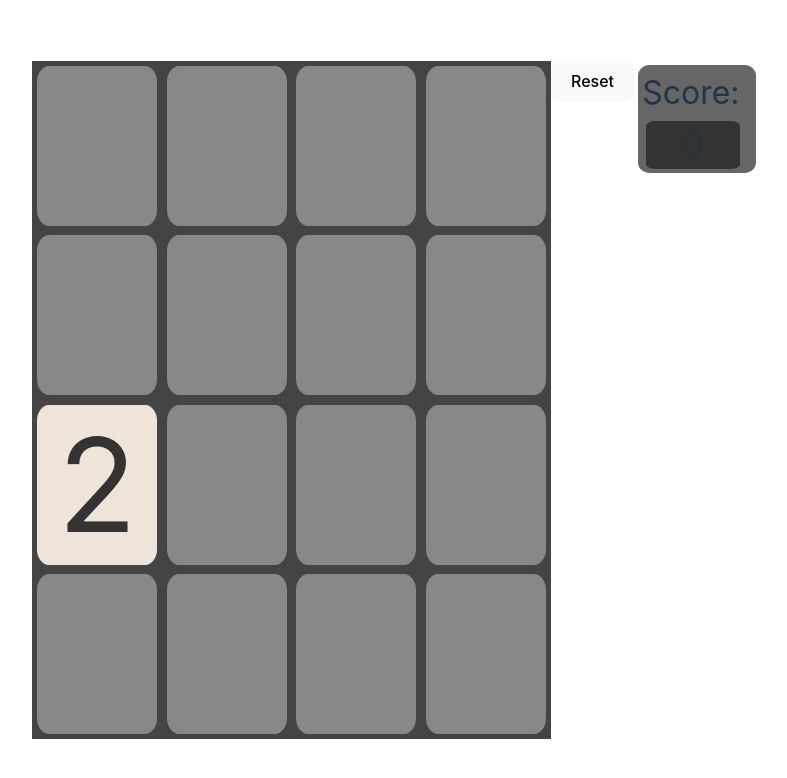
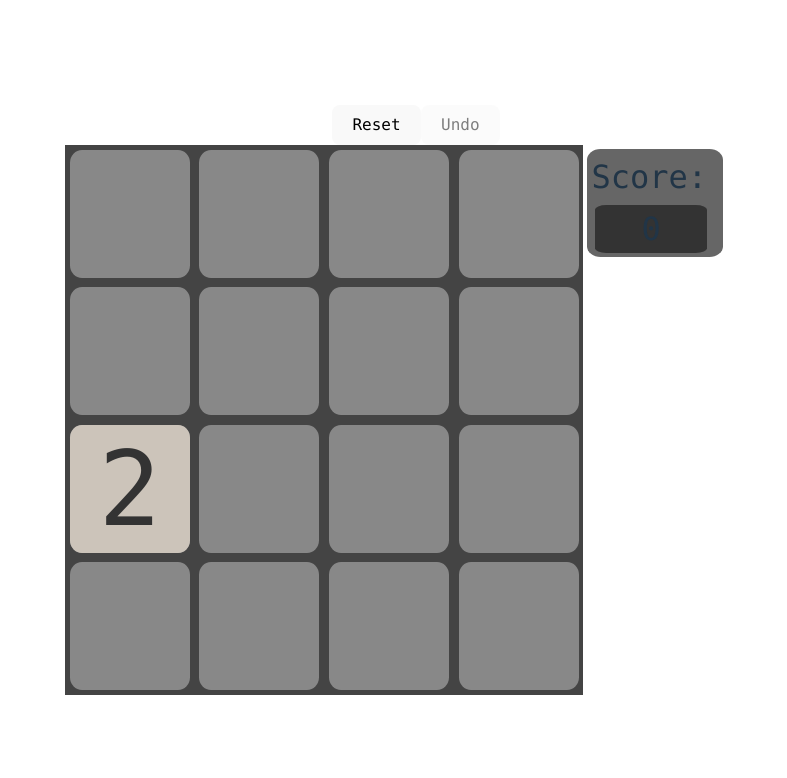
Before and after one commit to Antony-Salta/Cheating48, a React (Vite) app: page / in a window 1280 px wide. Shown: the top 778 px of the page, without its empty margins (224-1011 px from the left). Built offline with nearby package versions, Linux system fonts and the light colour scheme.

Commit message:
Added the ability to undo, and changed some of the styling slightly

```diff
--- a/src/App.css
+++ b/src/App.css
@@ -3,6 +3,7 @@
   margin: 0 auto;
   padding: 2rem;
   text-align: center;
+  font-family: "consolas";
 }
 
 .logo {
@@ -50,8 +51,8 @@
 
 .grid-item{
   display: inline-grid;
-  height: 20vh;
-  line-height: 20vh;
+  height: 16vh;
+  line-height: 16vh;
   width: 15vh;
   margin: 0.6vh;
   border-radius: 10%;
@@ -106,8 +107,7 @@
   border-radius: 10%;
   background-color: #333333;
 }
-.whole
-{
-  height: 100%;
-  width: 100%;
+.disabled{
+    opacity: 0.5;
+    cursor: not-allowed;
 }
--- a/src/App.jsx
+++ b/src/App.jsx
@@ -1,4 +1,4 @@
-import { useState } from 'react';
+import { useState, useEffect } from 'react';
 import reactLogo from './assets/react.svg';
 import viteLogo from '/vite.svg';
 import './App.css';
@@ -16,12 +16,13 @@ for(let i=0; i< size; i++)
 }
 
 const moveTime = 120; //time for a move animation in milliseconds, needs to be synced up with what the transition time is in the css file.
-let tempGame = new Game(initialLayout);
-tempGame.generateNewNum();
-initialLayout = tempGame.layout;
+let game = new Game(initialLayout);
+game.generateNewNum();
+initialLayout = game.layout;
 
 
-function App() {
+function App()
+{
     const [cookies, setCookie, removeCookie] = useCookies(['layout']);
     // const [layout, setLayout] = useCookies("layout", new LayoutWrapper(initialLayout)); // need to figure out how to set default values for this cookie.
     // const [prevLayout, setPrevLayout] = useCookies("prevLayout", null);
@@ -33,8 +34,10 @@ function App() {
 
     const layout = cookies.layout ?? new LayoutWrapper(initialLayout); // the wonders of not being able to set a normal default value for cookies
 
+    useEffect(() =>{
+        game = new Game(layout.grid);
+    }, []);
 
-  const game = new Game(layout.grid); //this might make new objects a ton, but I don't know how to not do that right now
     //const [layout, setLayout] = useState(new LayoutWrapper(copy));
     //const [prevLayout, setPrevLayout] = useState(null);
     const [gameUpdates, setGameUpdates] = useState({toPop: {}, newTile: {}, moveCoords : {}});
@@ -90,15 +93,42 @@ function App() {
         removeCookie('score');
         removeCookie('record');
     }
+    function undo()
+    {
+        if(timeoutID !== null)
+            clearTimeout(timeoutID);
+
+        setTimeoutID(null);
+        let states = game.undo();
+        if(states)
+        {
+            setID(i => (i + (size*size)) % (size*size*2));
+            let newState =states[0];
+            let prevLayout = states[1];
+            let decrease = newState[1];
+            let copy = copy2DArray(newState[0]);
+            setCookie('layout', new LayoutWrapper(copy));
+            setCookie('score', (cookies.score ?? 0) - decrease);
+            if(prevLayout)
+                setPrevLayout(new LayoutWrapper(copy2DArray(prevLayout)))
+            else
+                setPrevLayout(null);
+        }
+
+    }
 
 
     return (
 
-    <div onKeyDown={(e) => handleKeyDown(e)}  className={"whole"} tabIndex="0" autoFocus={true}>
+        <div onKeyDown={(e) => handleKeyDown(e)}  tabIndex="0" autoFocus={true}>
+            <div>
                 <button onClick={() => reset()}> Reset</button>
+                <button onClick={() => undo()} className={prevLayout === null ? "disabled" : ""} >Undo</button>
+            </div>
+            <div>
                 <Score score={cookies.score ?? 0} increase={increase}/>
                 <Grid layout={layout} prevLayout={prevLayout} gameUpdates={gameUpdates} ID={ID} timeoutID={timeoutID} size={size}/>
-
+            </div>
         </div>
     )
 
--- a/src/Grid.jsx
+++ b/src/Grid.jsx
@@ -9,8 +9,8 @@ import { copy2DArray } from "./util.js";
  */
 const colourMap = {
     null: ["#888888", "#888888"],
-    2: ["#eee4da", "#333333"],
-    4: ["#ede0c8", "#333333"],
+    2: ["#ccc4ba", "#333333"],
+    4: ["#cdc0a8", "#333333"],
     8: ["#f2b179", "#ffffff"],
     16: ["#f59563", "#ffffff"],
     32: ["#f67c60", "#ffffff"],
@@ -27,7 +27,6 @@ const colourMap = {
 
 export default function Grid({layout, prevLayout, gameUpdates, ID, timeoutID, size =4})
 {
-
     const isMoving = timeoutID !== null;
     const layoutToUse = isMoving ?  prevLayout : layout;
     // if(isMoving)
--- a/src/Square.jsx
+++ b/src/Square.jsx
@@ -30,7 +30,7 @@ export default function Square({bgCol, fontCol, value, shouldPop, xMove =0, yMov
     {
       let length = value.toString().length;
       if(length === 1) // this is just an edge case since single digit ones just seem to take up more space
-        fontSize = dimensions.width + "px";
+        fontSize = dimensions.width * 0.8 + "px";
       else
         fontSize = (dimensions.width * 1.5/length) + "px";
     }
--- a/src/gameLogic.js
+++ b/src/gameLogic.js
@@ -10,6 +10,7 @@ export class Game{
         this.startIndex = null;
         this.isAlongCol = null;
         this.multiplier = null;
+        this.prevStates = [];
     }
 
     handleMove(direction)
@@ -134,9 +135,31 @@ export class Game{
         {
             newTile = this.generateNewNum();
         }
+        this.prevStates.push([prevLayout,increase]);
+        while(this.prevStates.length > 3)
+            this.prevStates.splice(0,1);
+
         return [this.layout, {toPop: toPop, newTile: newTile, moveCoords: moveCoords}, increase];
     }
-    _
+    /**
+     *
+     * @returns the previous state, which is the layout and the increase that was associated. If there is another state before that, it will also return that, so that the game can know if another undo is possible.
+     */
+    undo()
+    {
+        let length = this.prevStates.length;
+        console.log(length);
+        if(length > 0)
+        {
+            let newState = this.prevStates.splice(length-1, 1)[0];
+            console.log(newState);
+            let prevLayout = length > 1 ? this.prevStates[length-2][0] : false;
+            this.layout = copy2DArray(newState[0]);
+            return [newState, prevLayout];
+        }
+        else
+            return false;
+    }
 
     /**
      * This is going to start simple for now, but there's going to have to be a lot more detection here later
```
Lines whose indentation alone changed are shown as unchanged.
